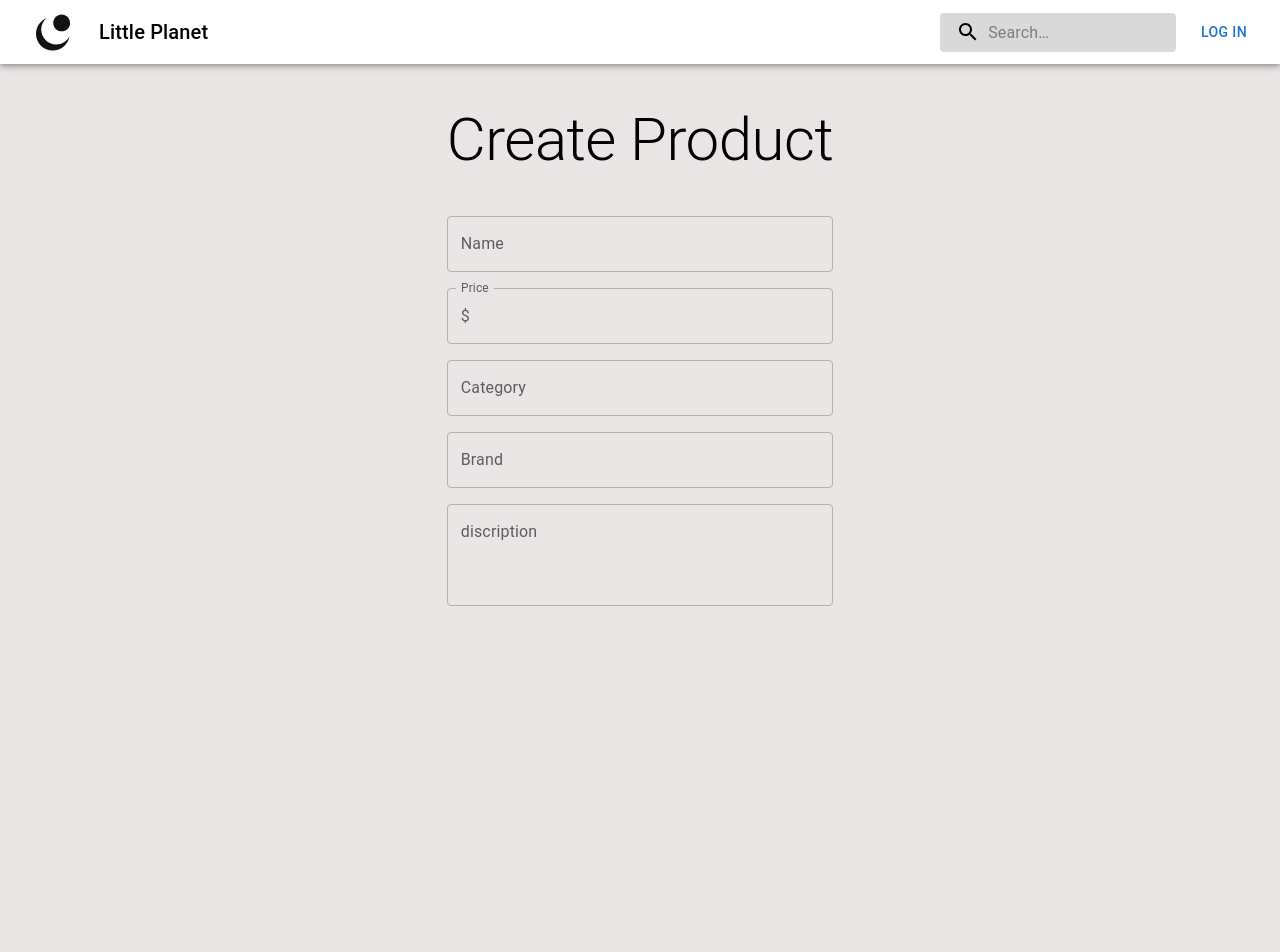
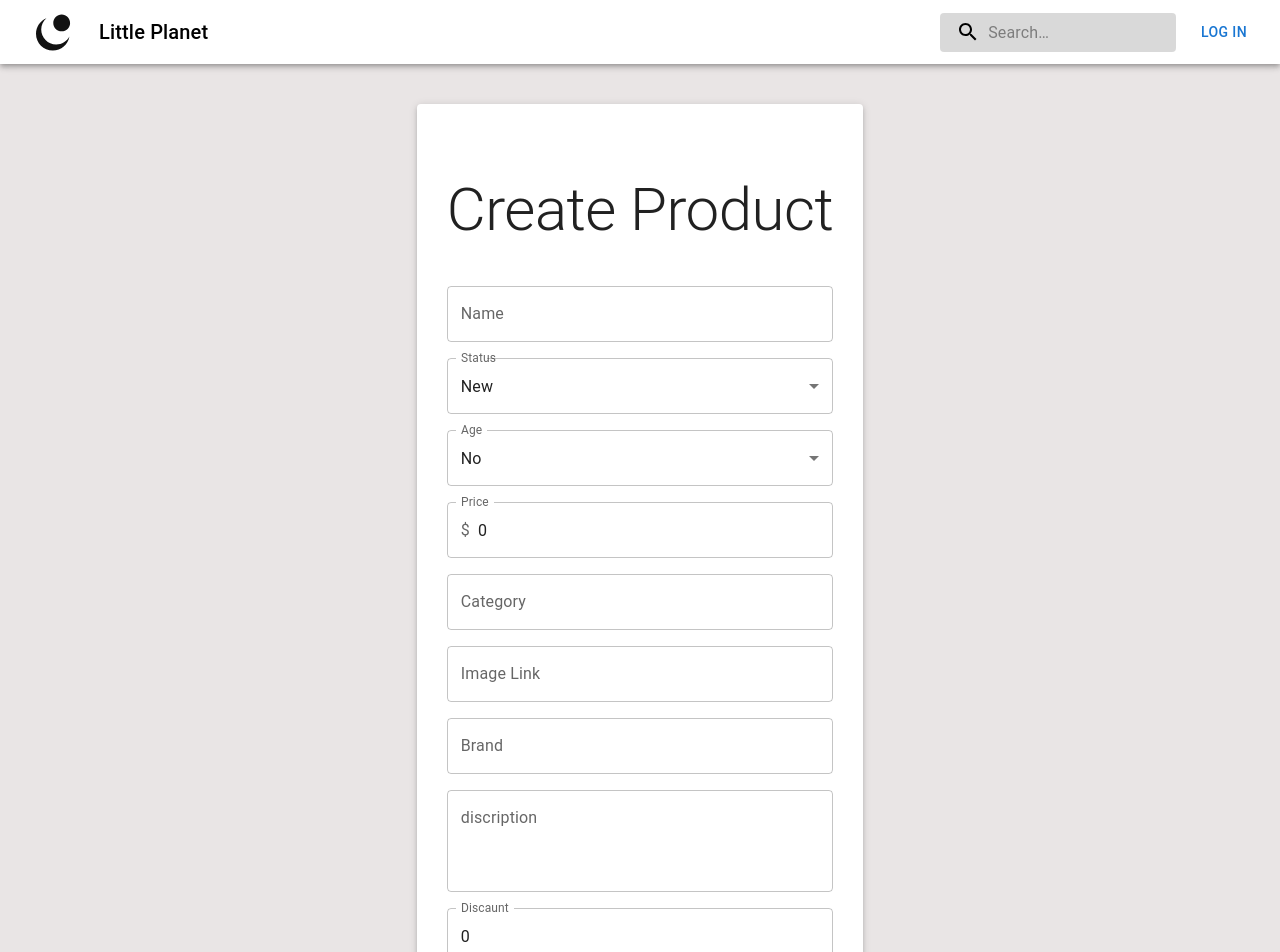
Before and after one commit to abdo42wa/graduation-project-UI, a React (Create React App) app: page /create/product in a window 1280 px wide. Shown: the top 952 px of the page. Before the commit the page ends 800 px from the top, so only its background shows below. Built offline with nearby package versions, Linux system fonts and the light colour scheme.

Commit message:
add create product page and slice && made some code improvments

```diff
--- a/src/admin/CreateProduct.tsx
+++ b/src/admin/CreateProduct.tsx
@@ -1,30 +1,128 @@
-import { Grid, InputAdornment, TextField, Typography } from "@mui/material"
+import { Button, FormControl, Grid, InputAdornment, InputLabel, MenuItem, Paper, Select, SelectChangeEvent, TextField, Typography } from "@mui/material"
 import { Box, Stack } from "@mui/system"
+import { useState, useEffect } from 'react'
+import { useNavigate } from "react-router-dom"
+import { Iproduct, ProductStatus } from "../product/ProductType"
+import { createProduct } from "../reducers/productSlice"
+import { useAppDispatch, useAppSelector } from "../store"
+
 
 
 const CreateProduct = () => {
+
+    const [status, setStatus] = useState(ProductStatus.NEW)
+    const [name, setName] = useState('')
+    const [category, setCategory] = useState('')
+    const [image, setImage] = useState('')
+    const [brand, setBrand] = useState('')
+    const [discaunt, setDiscaunt] = useState(0)
+    const [description, setDescription] = useState('')
+    const [price, setPrice] = useState(0)
+    const [countInStock, setCountInStock] = useState(0)
+    const [isPublished, setIsPublished] = useState(false)
+
+    const dispatch = useAppDispatch();
+    const history = useNavigate()
+    const { user } = useAppSelector(state => state.user)
+
+    useEffect(() => {
+        if (user?.isAdmin == false) {
+
+            history('/')
+        }
+    }, [user])
+
+
+
+
+
+
+
+
+    const handleChange = (event: SelectChangeEvent) => {
+        setStatus(event.target.value as ProductStatus);
+    };
+
+    const handelSubmit = () => {
+        const postObj: Iproduct = {
+            name,
+            category,
+            image,
+            brand,
+            discaunt,
+            description,
+            price,
+            status,
+            countInStock,
+            isPublished
+        }
+        console.log({ postObj })
+        dispatch(createProduct(postObj))
+    }
     return (
-        <Grid container justifyContent="center" display='flex'>
+        <Grid container justifyContent="center" display='flex' mt={5}>
+            <Paper elevation={3} sx={{ padding: '30px' }}>
                 <Box>
                     <Typography variant="h2" my={5} display="block" component="h1">Create Product</Typography>
                     <Stack direction="row" spacing={2} mb={2} >
-                    <TextField fullWidth label="Name" variant="outlined" />
+                        <TextField fullWidth label="Name" name='name' type='text' variant="outlined" value={name} onChange={(e) => setName(e.target.value)} />
+                    </Stack>
+                    <Stack direction="row" spacing={2} mb={2} >
+                        <FormControl fullWidth>
+                            <InputLabel id="demo-simple-select-label"> Status</InputLabel>
+                            <Select
+                                labelId="demo-simple-select-label"
+                                id="demo-simple-select"
+                                value={status}
+                                label="Age"
+                                onChange={handleChange}
+                            >
+                                <MenuItem value={ProductStatus.NEW}>New</MenuItem>
+                                <MenuItem value={ProductStatus.USED}>Used</MenuItem>
+                            </Select>
+                        </FormControl>
+                    </Stack>
+                    <Stack direction="row" spacing={2} mb={2} >
+                        <FormControl fullWidth>
+                            <InputLabel id="demo-simple-select-label">Age</InputLabel>
+                            <Select
+                                labelId="demo-simple-select-label"
+                                id="demo-simple-select"
+                                value={isPublished}
+                                label="Age"
+                                onChange={(e) => setIsPublished(Boolean(e.target.value))}
+                            >
+                                <MenuItem value={'true'}>Yes</MenuItem>
+                                <MenuItem value={'false'}>No</MenuItem>
+                            </Select>
+                        </FormControl>
                     </Stack>
                     <Stack direction="row" spacing={2} mb={2}>
-                    <TextField fullWidth label="Price" type='number' variant="outlined" InputProps={{
+                        <TextField fullWidth label="Price" name='price' type='text' value={price} variant="outlined" onChange={(e) => setPrice(Number(e.target.value))} InputProps={{
                             startAdornment: <InputAdornment position="start">$</InputAdornment>,
                         }} />
                     </Stack>
                     <Stack direction="row" spacing={2} mb={2} >
-                    <TextField fullWidth label="Category" variant="outlined" />
+                        <TextField fullWidth label="Category" name='category' type='text' value={category} variant="outlined" onChange={(e) => setCategory(e.target.value)} />
                     </Stack>
                     <Stack direction="row" spacing={2} mb={2} >
-                    <TextField fullWidth label="Brand" variant="outlined" />
+                        <TextField fullWidth label="Image Link" name='image' type='text' value={image} variant="outlined" onChange={(e) => setImage(e.target.value)} />
                     </Stack>
                     <Stack direction="row" spacing={2} mb={2} >
-                    <TextField fullWidth minRows={3} label="discription" variant="outlined" multiline />
+                        <TextField fullWidth label="Brand" name='brand' type='text' variant="outlined" value={brand} onChange={(e) => setBrand(e.target.value)} />
                     </Stack>
+                    <Stack direction="row" spacing={2} mb={2} >
+                        <TextField fullWidth minRows={3} label="discription" variant="outlined" multiline name='description' type='text' value={description} onChange={(e) => setDescription(e.target.value)} />
+                    </Stack>
+                    <Stack direction="row" spacing={2} mb={2} >
+                        <TextField fullWidth label="Discaunt" name='discaunt' type='text' value={discaunt} variant="outlined" onChange={(e) => setDiscaunt(Number(e.target.value))} />
+                    </Stack>
+                    <Stack direction="row" spacing={2} mb={2} >
+                        <TextField fullWidth label="Count In Stock" name='countInStock' type='text' variant="outlined" value={countInStock} onChange={(e) => setCountInStock(Number(e.target.value))} />
+                    </Stack>
+                    <Button fullWidth variant="contained" onClick={handelSubmit}>Create</Button>
                 </Box>
+            </Paper>
         </Grid>
     )
 }
--- a/src/components/HomePageHader.tsx
+++ b/src/components/HomePageHader.tsx
@@ -1,9 +1,15 @@
 import { Button, Card, CardContent, CardMedia, Typography } from "@mui/material"
 import { Box } from "@mui/system"
 import { ArrowForwardIosOutlined } from '@mui/icons-material'
+import { getUser } from "../reducers/userSlice";
+import { useAppDispatch } from "../store";
 const logo = require("../Images/Image.png");
 
 const HomePageHader = () => {
+    const dispatch = useAppDispatch();
+    const test = () => {
+        dispatch(getUser())
+    }
     return (
         <>
             <Card sx={{ display: 'flex' }}>
@@ -18,7 +24,7 @@ const HomePageHader = () => {
                                     We offer an easy prepaid subscription for your phone and fast, prepaid mobile Internet.
                                     Top up conveniently online and with the mobile application.</Typography>
                             </Typography>
-                            <Button sx={{ color: "white", bgcolor: "#D32F2F", mt: 4, p: 2, width: ["100%", "90%", "80%", "70%", "35%"] }} endIcon={<ArrowForwardIosOutlined sx={{ ml: 5 }} />} >Start Now</Button>
+                            <Button onClick={test} sx={{ color: "white", bgcolor: "#D32F2F", mt: 4, p: 2, width: ["100%", "90%", "80%", "70%", "35%"] }} endIcon={<ArrowForwardIosOutlined sx={{ ml: 5 }} />} >Start Now</Button>
                         </Box>
                     </CardContent>
                 </Box>
--- a/src/product/ProductType.ts
+++ b/src/product/ProductType.ts
@@ -1,23 +1,28 @@
-export enum ProductStatus {
-    NEW = 'NEW',
-    USED = 'USD',
-    PUBLISHED = "PUBLISHED",
+export enum ModerationStatus {
+    IN_CLARIFICATION = 'IN_CLARIFICATION',
     PENDING = "PENDING",
     APPROVE = "APPROVE",
 }
 
+
+export enum ProductStatus {
+    NEW = 'NEW',
+    USED = 'USD',
+}
+
 export interface Iproduct {
-    _id: string,
-    user: { name: string, _id: string },
+    _id?: string,
+    user?: { name: string, _id: string },
     category: string,
     image: string,
     name: string,
     brand?: string,
     description: string,
-    rating: number,
-    numReviews: number,
+    modirationStatus?: ModerationStatus,
+    numReviews?: number,
     price: number,
     status: ProductStatus,
+    isPublished: boolean,
     countInStock: number,
     discaunt: number,
 }
--- a/src/reducers/productSlice.ts
+++ b/src/reducers/productSlice.ts
@@ -42,11 +42,11 @@ export const getProductByID = createAsyncThunk<Iproduct, string>(
     }
 )
 
-export const createProduct = createAsyncThunk<Object, Iproduct>(
+export const createProduct = createAsyncThunk<Iproduct, Iproduct>(
     "products/createProduct",
     async (data, thunkAPI) => {
         try {
-            const responce = await axios.post("http://localhost:5000/api/products/create", data);
+            const responce = await axios.post("http://localhost:5000/api/products/create", data, ({ withCredentials: true }));
             thunkAPI.dispatch(getProducts())
             return responce.data;
         } catch (error) {
@@ -89,6 +89,18 @@ export const productSilce = createSlice({
             state.error = action.payload;
             state.isLoding = false;
         })
+        // create product
+        builder.addCase(createProduct.pending, (state) => {
+            state.isLoding = true;
+        })
+        builder.addCase(createProduct.fulfilled, (state, action) => {
+            state.singleProduct = action.payload;
+            state.isLoding = false;
+        })
+        builder.addCase(createProduct.rejected, (state, action) => {
+            state.error = action.payload;
+            state.isLoding = false;
+        })
     }
 
 })
--- a/src/reducers/userSlice.ts
+++ b/src/reducers/userSlice.ts
@@ -24,6 +24,7 @@ export const getUser = createAsyncThunk<Iuser>(
     async (_, thunkAPI) => {
         try {
             const responce = await axios.get("http://localhost:5000/api/user/userinfo", ({ withCredentials: true }));
+            console.log(responce.data)
             return responce.data;
         } catch (error) {
             return thunkAPI.rejectWithValue(error)
```
Lines whose indentation alone changed are shown as unchanged.
